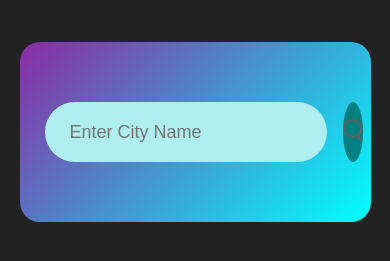
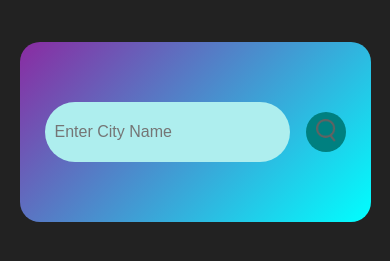
Before and after one commit to RitikSapate/Weather-App, a plain HTML site: page Index.html in a window 390 px wide. Shown: the part 53-314 px from the top of the page. Drawn offline with Linux system fonts and the light colour scheme.

Commit message:
Update style.css

```diff
--- a/style.css
+++ b/style.css
@@ -99,3 +99,16 @@ body{
     display: none;
     color: #fff;
 }
+@media screen and (max-width:600px){
+    .search input{
+        padding: 10px;
+        font-size: 16px;
+    }
+    .search button{
+        width: 40px;
+        height: 40px;
+    }
+    .search button img{
+        width: 15px:
+    }
+}
```
